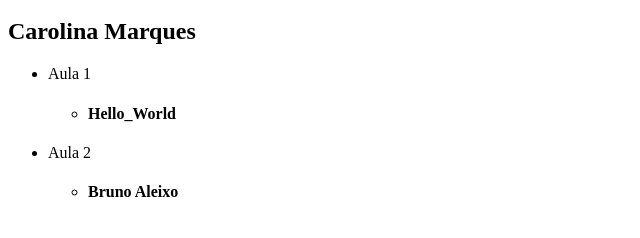
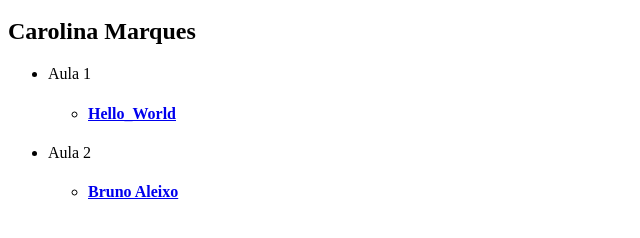
Before and after one commit to carolinaMarquess/entregas, a plain HTML site: page index.html in a window 1280 px wide. Shown: the part 48-286 px from the top of the page, without its empty margins (0-640 px from the left). Drawn offline with Linux system fonts and the light colour scheme.

Commit message:
Update index.html

```diff
--- a/index.html
+++ b/index.html
@@ -11,14 +11,14 @@
 <ul>
 	<li> Aula 1 </li>
 	<ul>
-	<li><a href="https://github.com/carolinaMarquess/hello_world"></a><h4>Hello_World</h4></li>
+	<li><a href="https://github.com/carolinaMarquess/hello_world"><h4>Hello_World</h4></a></li>
 	</ul>
 </ul>
 
 <ul>
 	<li> Aula 2 </li>
 	<ul>
-	<li><a href="https://carolinamarquess.github.io/bruno_aleixo/"></a><h4>Bruno Aleixo</h4></li>
+	<li><a href="https://carolinamarquess.github.io/bruno_aleixo/"><h4>Bruno Aleixo</h4></a></li>
 	</ul>
 </ul>
 
```
